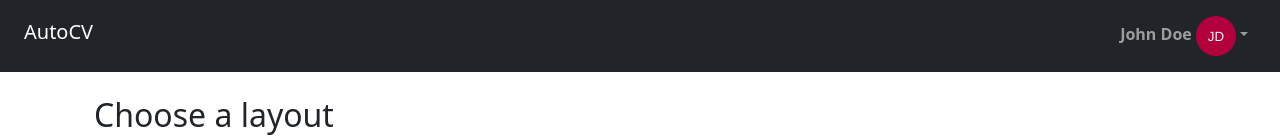
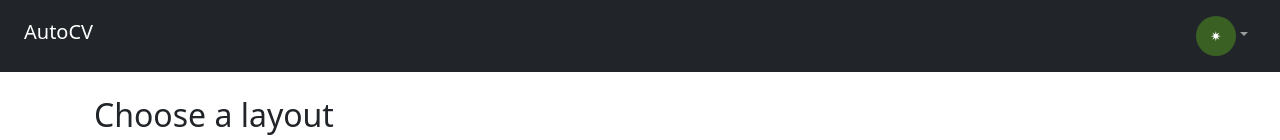
Before and after one commit to AnkittPareek/autocv_Build_Stellar_Resumes, a React (Create React App) app in the folder client/: page /create in a window 1280 px wide. Shown: the top 140 px of the page. Built offline with nearby package versions, Linux system fonts and the light colour scheme; sample sign-in values are in the browser's storage.

Commit message:
-TopNavBar completed -added logout function

```diff
--- a/client/src/common/TopNavBar/TopNavBar.js
+++ b/client/src/common/TopNavBar/TopNavBar.js
@@ -1,8 +1,11 @@
 import React, { useState } from "react";
 import Avatar from "react-avatar";
 import { APP_NAME } from "../../constants";
-
+import { getUserName } from "../commonFunctions";
+import { useNavigate } from "react-router-dom";
+import { toast } from "react-toastify";
 const TopNavBar = () => {
+  const navigate = useNavigate();
   const [showDropdown, setShowDropdown] = useState(false);
 
   const handleDropdownToggle = () => {
@@ -10,8 +13,9 @@ const TopNavBar = () => {
   };
 
   const handleLogout = () => {
-    // Add logout logic here
-    console.log("Logout clicked");
+    localStorage.clear();
+    navigate("/");
+    toast.success("Logged out successfully");
   };
 
   return (
@@ -27,14 +31,18 @@ const TopNavBar = () => {
         aria-controls="navbarNavDropdown"
         aria-expanded="false"
         aria-label="Toggle navigation"
+        onClick={handleDropdownToggle}
       >
         <span className="navbar-toggler-icon"></span>
       </button>
       <div
-        className="collapse navbar-collapse justify-content-end"
+        className={
+          "collapse navbar-collapse justify-content-end" +
+          (showDropdown ? " show" : "")
+        }
         id="navbarNavDropdown"
       >
-        <ul className="navbar-nav">
+        <ul className="navbar-nav ml-auto">
           <li className="nav-item dropdown">
             <a
               className="nav-link dropdown-toggle"
@@ -43,9 +51,9 @@ const TopNavBar = () => {
               role="button"
               onClick={handleDropdownToggle}
             >
-              <strong>John Doe</strong>{" "}
+              <strong>{getUserName()}</strong>{" "}
               <span>
-                <Avatar name="John Doe" size="40" round={true} />
+                <Avatar name={getUserName()} size="40" round={true} />
               </span>
             </a>
             <div
--- /dev/null
+++ b/client/src/common/commonFunctions.js
@@ -0,0 +1,3 @@
+export const getUserName = () => {
+  return JSON.parse(localStorage?.getItem("user"))?.username;
+};
```
